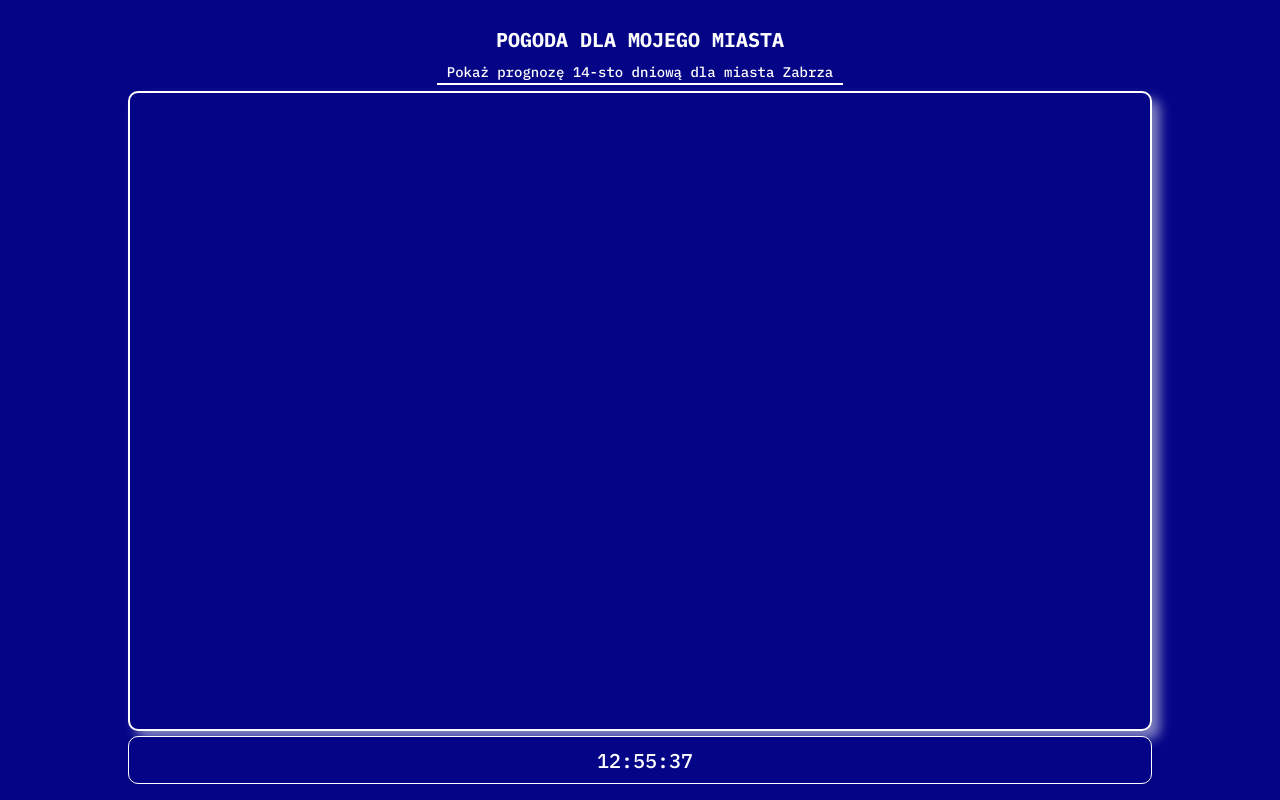
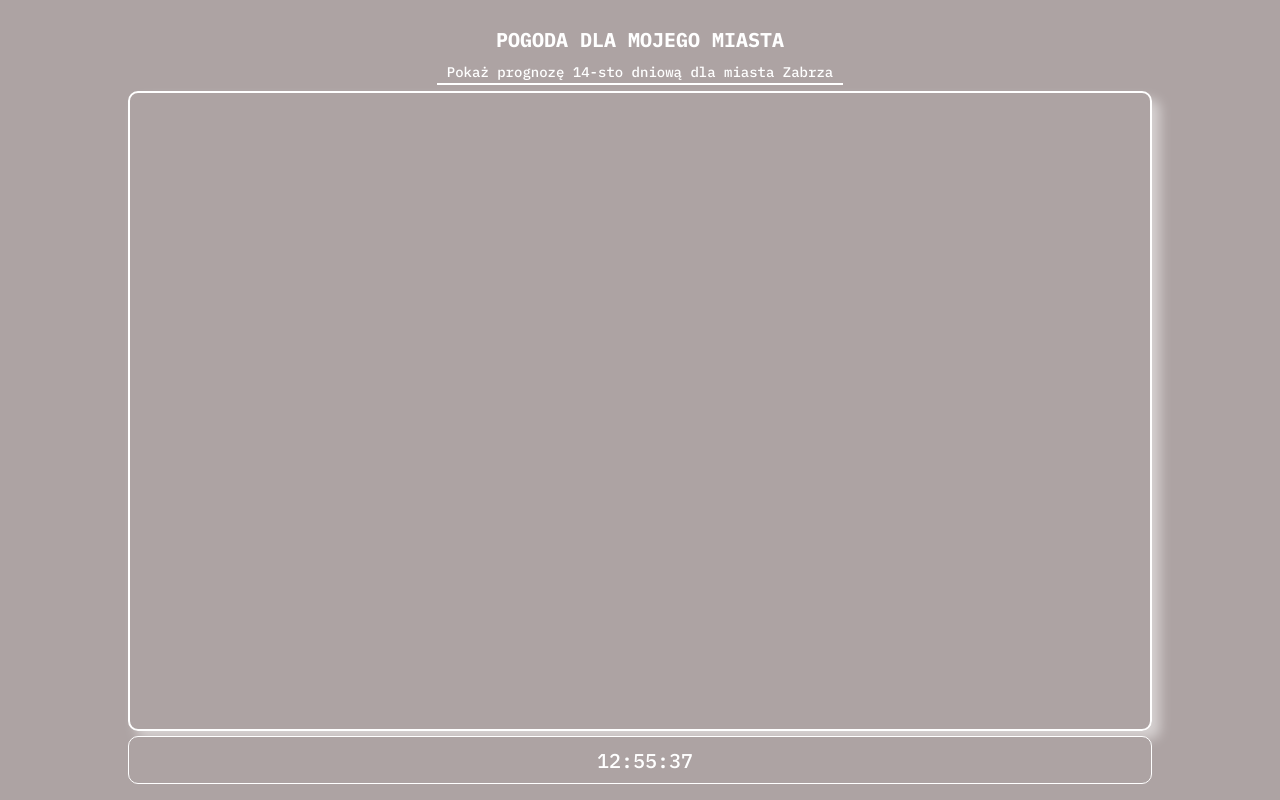
Before and after one commit to MarioMala/PogodaZabrze, a website: page index.html in a window 1280 px wide. Drawn offline with Linux system fonts and the light colour scheme; no server answers.

Commit message:
Update style.css

```diff
--- a/style.css
+++ b/style.css
@@ -26,7 +26,7 @@ body {
 	align-items: center;
 	min-height: 100vh;
 	font-family: var(--fontIBM);
-	background-color: #040487;
+	background-color: #ada3a3;
 }
 
 h1 {
```
